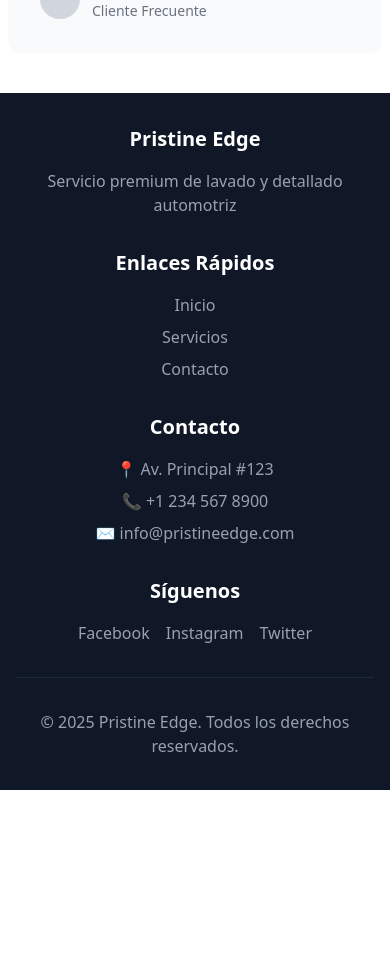
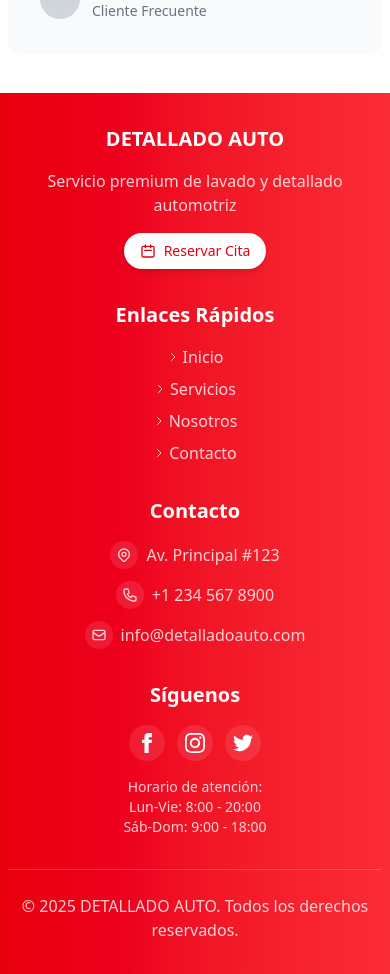
Before and after one commit to capitalcodecolmx/carwash, a React (Vite) app: page / in a window 390 px wide. Shown: the part 5157-6131 px from the top of the page. Before the commit the page ends 5947 px from the top, so only its background shows below. Built offline with nearby package versions, Linux system fonts and the light colour scheme.

Commit message:
Enhance Footer and HeroSection components with improved styling, navigation, and contact information; update branding to DETALLADO AUTO

```diff
--- a/src/components/Footer.tsx
+++ b/src/components/Footer.tsx
@@ -1,16 +1,28 @@
-import { Link } from 'react-router-dom';
+import { Link, useNavigate } from 'react-router-dom';
 
 export function Footer() {
+  const navigate = useNavigate();
+
   return (
-    <footer className="bg-gray-900 text-white">
-      <div className="container mx-auto px-4 py-8 sm:py-12">
+    <footer className="bg-gradient-to-r from-red-600 to-red-500 text-white">
+      {/* Top section with logo and newsletter */}
+      <div className="custom-container py-8 sm:py-12">
         <div className="grid grid-cols-1 sm:grid-cols-2 md:grid-cols-4 gap-8">
           {/* Company Info */}
           <div className="text-center sm:text-left">
-            <h3 className="text-xl font-bold mb-4">Pristine Edge</h3>
-            <p className="text-gray-400">
+            <h3 className="text-xl font-bold mb-4">DETALLADO AUTO</h3>
+            <p className="text-white/80">
               Servicio premium de lavado y detallado automotriz
             </p>
+            <button
+              onClick={() => navigate("/reservar")}
+              className="mt-4 bg-white text-red-600 px-4 py-2 rounded-full text-sm font-medium hover:bg-gray-100 transition-colors shadow-md inline-flex items-center gap-2"
+            >
+              <svg xmlns="http://www.w3.org/2000/svg" className="h-4 w-4" fill="none" viewBox="0 0 24 24" stroke="currentColor">
+                <path strokeLinecap="round" strokeLinejoin="round" strokeWidth={2} d="M8 7V3m8 4V3m-9 8h10M5 21h14a2 2 0 002-2V7a2 2 0 00-2-2H5a2 2 0 00-2 2v12a2 2 0 002 2z" />
+              </svg>
+              <span>Reservar Cita</span>
+            </button>
           </div>
 
           {/* Quick Links */}
@@ -18,18 +30,35 @@ export function Footer() {
             <h3 className="text-xl font-bold mb-4">Enlaces Rápidos</h3>
             <ul className="space-y-2">
               <li>
-                <Link to="/" className="text-gray-400 hover:text-white transition-colors">
-                  Inicio
+                <Link to="/" className="text-white/80 hover:text-white transition-colors inline-flex items-center gap-1">
+                  <svg xmlns="http://www.w3.org/2000/svg" className="h-3 w-3" fill="none" viewBox="0 0 24 24" stroke="currentColor">
+                    <path strokeLinecap="round" strokeLinejoin="round" strokeWidth={2} d="M9 5l7 7-7 7" />
+                  </svg>
+                  <span>Inicio</span>
                 </Link>
               </li>
               <li>
-                <Link to="/services" className="text-gray-400 hover:text-white transition-colors">
-                  Servicios
+                <Link to="/servicios" className="text-white/80 hover:text-white transition-colors inline-flex items-center gap-1">
+                  <svg xmlns="http://www.w3.org/2000/svg" className="h-3 w-3" fill="none" viewBox="0 0 24 24" stroke="currentColor">
+                    <path strokeLinecap="round" strokeLinejoin="round" strokeWidth={2} d="M9 5l7 7-7 7" />
+                  </svg>
+                  <span>Servicios</span>
                 </Link>
               </li>
               <li>
-                <Link to="/contact" className="text-gray-400 hover:text-white transition-colors">
-                  Contacto
+                <Link to="/sobre-nosotros" className="text-white/80 hover:text-white transition-colors inline-flex items-center gap-1">
+                  <svg xmlns="http://www.w3.org/2000/svg" className="h-3 w-3" fill="none" viewBox="0 0 24 24" stroke="currentColor">
+                    <path strokeLinecap="round" strokeLinejoin="round" strokeWidth={2} d="M9 5l7 7-7 7" />
+                  </svg>
+                  <span>Nosotros</span>
+                </Link>
+              </li>
+              <li>
+                <Link to="/contacto" className="text-white/80 hover:text-white transition-colors inline-flex items-center gap-1">
+                  <svg xmlns="http://www.w3.org/2000/svg" className="h-3 w-3" fill="none" viewBox="0 0 24 24" stroke="currentColor">
+                    <path strokeLinecap="round" strokeLinejoin="round" strokeWidth={2} d="M9 5l7 7-7 7" />
+                  </svg>
+                  <span>Contacto</span>
                 </Link>
               </li>
             </ul>
@@ -38,33 +67,66 @@ export function Footer() {
           {/* Contact Info */}
           <div className="text-center sm:text-left">
             <h3 className="text-xl font-bold mb-4">Contacto</h3>
-            <ul className="space-y-2 text-gray-400">
-              <li>📍 Av. Principal #123</li>
-              <li>📞 +1 234 567 8900</li>
-              <li>✉️ info@pristineedge.com</li>
+            <ul className="space-y-3 text-white/80">
+              <li className="flex items-center gap-2 justify-center sm:justify-start">
+                <div className="bg-white/10 p-1.5 rounded-full">
+                  <svg xmlns="http://www.w3.org/2000/svg" className="h-4 w-4" fill="none" viewBox="0 0 24 24" stroke="currentColor">
+                    <path strokeLinecap="round" strokeLinejoin="round" strokeWidth={2} d="M17.657 16.657L13.414 20.9a1.998 1.998 0 01-2.827 0l-4.244-4.243a8 8 0 1111.314 0z" />
+                    <path strokeLinecap="round" strokeLinejoin="round" strokeWidth={2} d="M15 11a3 3 0 11-6 0 3 3 0 016 0z" />
+                  </svg>
+                </div>
+                <span>Av. Principal #123</span>
+              </li>
+              <li className="flex items-center gap-2 justify-center sm:justify-start">
+                <div className="bg-white/10 p-1.5 rounded-full">
+                  <svg xmlns="http://www.w3.org/2000/svg" className="h-4 w-4" fill="none" viewBox="0 0 24 24" stroke="currentColor">
+                    <path strokeLinecap="round" strokeLinejoin="round" strokeWidth={2} d="M3 5a2 2 0 012-2h3.28a1 1 0 01.948.684l1.498 4.493a1 1 0 01-.502 1.21l-2.257 1.13a11.042 11.042 0 005.516 5.516l1.13-2.257a1 1 0 011.21-.502l4.493 1.498a1 1 0 01.684.949V19a2 2 0 01-2 2h-1C9.716 21 3 14.284 3 6V5z" />
+                  </svg>
+                </div>
+                <span>+1 234 567 8900</span>
+              </li>
+              <li className="flex items-center gap-2 justify-center sm:justify-start">
+                <div className="bg-white/10 p-1.5 rounded-full">
+                  <svg xmlns="http://www.w3.org/2000/svg" className="h-4 w-4" fill="none" viewBox="0 0 24 24" stroke="currentColor">
+                    <path strokeLinecap="round" strokeLinejoin="round" strokeWidth={2} d="M3 8l7.89 5.26a2 2 0 002.22 0L21 8M5 19h14a2 2 0 002-2V7a2 2 0 00-2-2H5a2 2 0 00-2 2v10a2 2 0 002 2z" />
+                  </svg>
+                </div>
+                <span>info@detalladoauto.com</span>
+              </li>
             </ul>
           </div>
 
           {/* Social Media */}
           <div className="text-center sm:text-left">
             <h3 className="text-xl font-bold mb-4">Síguenos</h3>
-            <div className="flex justify-center sm:justify-start space-x-4">
-              <a href="https://facebook.com" className="text-gray-400 hover:text-white transition-colors">
-                Facebook
+            <div className="flex justify-center sm:justify-start space-x-3">
+              <a href="https://facebook.com" className="bg-white/10 p-2 rounded-full hover:bg-white/20 transition-colors">
+                <svg xmlns="http://www.w3.org/2000/svg" className="h-5 w-5" fill="currentColor" viewBox="0 0 24 24">
+                  <path d="M9 8h-3v4h3v12h5v-12h3.642l.358-4h-4v-1.667c0-.955.192-1.333 1.115-1.333h2.885v-5h-3.808c-3.596 0-5.192 1.583-5.192 4.615v3.385z" />
+                </svg>
               </a>
-              <a href="https://instagram.com" className="text-gray-400 hover:text-white transition-colors">
-                Instagram
+              <a href="https://instagram.com" className="bg-white/10 p-2 rounded-full hover:bg-white/20 transition-colors">
+                <svg xmlns="http://www.w3.org/2000/svg" className="h-5 w-5" fill="currentColor" viewBox="0 0 24 24">
+                  <path d="M12 2.163c3.204 0 3.584.012 4.85.07 3.252.148 4.771 1.691 4.919 4.919.058 1.265.069 1.645.069 4.849 0 3.205-.012 3.584-.069 4.849-.149 3.225-1.664 4.771-4.919 4.919-1.266.058-1.644.07-4.85.07-3.204 0-3.584-.012-4.849-.07-3.26-.149-4.771-1.699-4.919-4.92-.058-1.265-.07-1.644-.07-4.849 0-3.204.013-3.583.07-4.849.149-3.227 1.664-4.771 4.919-4.919 1.266-.057 1.645-.069 4.849-.069zm0-2.163c-3.259 0-3.667.014-4.947.072-4.358.2-6.78 2.618-6.98 6.98-.059 1.281-.073 1.689-.073 4.948 0 3.259.014 3.668.072 4.948.2 4.358 2.618 6.78 6.98 6.98 1.281.058 1.689.072 4.948.072 3.259 0 3.668-.014 4.948-.072 4.354-.2 6.782-2.618 6.979-6.98.059-1.28.073-1.689.073-4.948 0-3.259-.014-3.667-.072-4.947-.196-4.354-2.617-6.78-6.979-6.98-1.281-.059-1.69-.073-4.949-.073zm0 5.838c-3.403 0-6.162 2.759-6.162 6.162s2.759 6.163 6.162 6.163 6.162-2.759 6.162-6.163c0-3.403-2.759-6.162-6.162-6.162zm0 10.162c-2.209 0-4-1.79-4-4 0-2.209 1.791-4 4-4s4 1.791 4 4c0 2.21-1.791 4-4 4zm6.406-11.845c-.796 0-1.441.645-1.441 1.44s.645 1.44 1.441 1.44c.795 0 1.439-.645 1.439-1.44s-.644-1.44-1.439-1.44z" />
+                </svg>
               </a>
-              <a href="https://twitter.com" className="text-gray-400 hover:text-white transition-colors">
-                Twitter
+              <a href="https://twitter.com" className="bg-white/10 p-2 rounded-full hover:bg-white/20 transition-colors">
+                <svg xmlns="http://www.w3.org/2000/svg" className="h-5 w-5" fill="currentColor" viewBox="0 0 24 24">
+                  <path d="M24 4.557c-.883.392-1.832.656-2.828.775 1.017-.609 1.798-1.574 2.165-2.724-.951.564-2.005.974-3.127 1.195-.897-.957-2.178-1.555-3.594-1.555-3.179 0-5.515 2.966-4.797 6.045-4.091-.205-7.719-2.165-10.148-5.144-1.29 2.213-.669 5.108 1.523 6.574-.806-.026-1.566-.247-2.229-.616-.054 2.281 1.581 4.415 3.949 4.89-.693.188-1.452.232-2.224.084.626 1.956 2.444 3.379 4.6 3.419-2.07 1.623-4.678 2.348-7.29 2.04 2.179 1.397 4.768 2.212 7.548 2.212 9.142 0 14.307-7.721 13.995-14.646.962-.695 1.797-1.562 2.457-2.549z" />
+                </svg>
               </a>
+            </div>
+            <div className="mt-4">
+              <p className="text-white/80 text-sm">Horario de atención:</p>
+              <p className="text-white/80 text-sm">Lun-Vie: 8:00 - 20:00</p>
+              <p className="text-white/80 text-sm">Sáb-Dom: 9:00 - 18:00</p>
             </div>
           </div>
         </div>
 
         {/* Copyright */}
-        <div className="border-t border-gray-800 mt-8 pt-8 text-center text-gray-400">
-          <p>© {new Date().getFullYear()} Pristine Edge. Todos los derechos reservados.</p>
+        <div className="border-t border-white/20 mt-8 pt-6 text-center text-white/80">
+          <p>© {new Date().getFullYear()} DETALLADO AUTO. Todos los derechos reservados.</p>
         </div>
       </div>
     </footer>
--- a/src/components/Hero/HeroSection.tsx
+++ b/src/components/Hero/HeroSection.tsx
@@ -12,12 +12,19 @@ export function HeroSection() {
           className="flex items-center bg-red-600 text-white px-3 sm:px-4 py-2 rounded-full w-fit mb-4 hover:bg-red-700 transition-colors"
         >
           <div className="bg-white p-1 rounded-full mr-2 flex-shrink-0">
-            <svg xmlns="http://www.w3.org/2000/svg" className="h-4 w-4 sm:h-5 sm:w-5 text-red-600" viewBox="0 0 20 20" fill="currentColor">
+            <svg
+              xmlns="http://www.w3.org/2000/svg"
+              className="h-4 w-4 sm:h-5 sm:w-5 text-red-600"
+              viewBox="0 0 20 20"
+              fill="currentColor"
+            >
               <path d="M8 16.5a1.5 1.5 0 11-3 0 1.5 1.5 0 013 0zM15 16.5a1.5 1.5 0 11-3 0 1.5 1.5 0 013 0z" />
               <path d="M3 4a1 1 0 00-1 1v10a1 1 0 001 1h1.05a2.5 2.5 0 014.9 0H10a1 1 0 001-1v-1h5.05a2.5 2.5 0 014.9 0H20a1 1 0 001-1V5a1 1 0 00-1-1H3z" />
             </svg>
           </div>
-          <span className="text-xs sm:text-sm font-medium leading-tight">Reserva un lavado de auto con el especialista más grande de España</span>
+          <span className="text-xs sm:text-sm font-medium leading-tight">
+            Reserva un lavado de auto con el especialista más grande de España
+          </span>
         </button>
 
         {/* Main Hero Section */}
@@ -26,7 +33,9 @@ export function HeroSection() {
           <div className="relative z-10">
             <div className="relative overflow-hidden">
               <h1 className="text-4xl xs:text-5xl sm:text-6xl md:text-7xl lg:text-8xl xl:text-[120px] 2xl:text-[150px] font-black leading-none tracking-tighter relative overflow-hidden">
-                <span className="bg-gradient-to-r from-black via-black to-black/80 bg-clip-text text-transparent inline-block">DETALLADO AUTO</span>
+                <span className="bg-gradient-to-r from-black via-black to-black/80 bg-clip-text text-transparent inline-block">
+                  DETALLADO AUTO
+                </span>
                 <div className="absolute inset-0 bg-gradient-to-r from-blue-400/10 via-transparent to-red-400/10 pointer-events-none"></div>
               </h1>
 
@@ -34,20 +43,40 @@ export function HeroSection() {
               <div className="absolute top-0 left-0 w-full h-full pointer-events-none">
                 {/* Mobile tags (fewer tags, different positions) */}
                 <div className="sm:hidden">
-                  <div className="absolute top-[5%] left-[5%] bg-white text-[10px] px-1.5 py-0.5 rounded-md shadow-sm">Lavado</div>
-                  <div className="absolute top-[5%] right-[5%] bg-white text-[10px] px-1.5 py-0.5 rounded-md shadow-sm">Detallado</div>
-                  <div className="absolute bottom-[10%] left-[10%] bg-white text-[10px] px-1.5 py-0.5 rounded-md shadow-sm">Pulido</div>
-                  <div className="absolute bottom-[10%] right-[10%] bg-white text-[10px] px-1.5 py-0.5 rounded-md shadow-sm">Brillo</div>
+                  <div className="absolute top-[5%] left-[5%] bg-white text-[10px] px-1.5 py-0.5 rounded-md shadow-sm">
+                    Lavado
+                  </div>
+                  <div className="absolute top-[5%] right-[5%] bg-white text-[10px] px-1.5 py-0.5 rounded-md shadow-sm">
+                    Detallado
+                  </div>
+                  <div className="absolute bottom-[10%] left-[10%] bg-white text-[10px] px-1.5 py-0.5 rounded-md shadow-sm">
+                    Pulido
+                  </div>
+                  <div className="absolute bottom-[10%] right-[10%] bg-white text-[10px] px-1.5 py-0.5 rounded-md shadow-sm">
+                    Brillo
+                  </div>
                 </div>
 
                 {/* Desktop tags (all tags, original positions) */}
                 <div className="hidden sm:block">
-                  <div className="absolute top-[10%] left-[5%] bg-white text-xs px-2 py-1 rounded-md shadow-sm">Lavado</div>
-                  <div className="absolute top-[10%] left-[30%] bg-white text-xs px-2 py-1 rounded-md shadow-sm">Cerámica</div>
-                  <div className="absolute top-[10%] right-[30%] bg-white text-xs px-2 py-1 rounded-md shadow-sm">Brillo</div>
-                  <div className="absolute top-[10%] right-[5%] bg-white text-xs px-2 py-1 rounded-md shadow-sm">Detallado</div>
-                  <div className="absolute top-[50%] left-[50%] transform -translate-x-1/2 -translate-y-1/2 bg-white text-xs px-2 py-1 rounded-md shadow-sm">Pulido</div>
-                  <div className="absolute top-[60%] right-[40%] bg-white text-xs px-2 py-1 rounded-md shadow-sm">Reparación</div>
+                  <div className="absolute top-[10%] left-[5%] bg-white text-xs px-2 py-1 rounded-md shadow-sm">
+                    Lavado
+                  </div>
+                  <div className="absolute top-[10%] left-[30%] bg-white text-xs px-2 py-1 rounded-md shadow-sm">
+                    Cerámica
+                  </div>
+                  <div className="absolute top-[10%] right-[30%] bg-white text-xs px-2 py-1 rounded-md shadow-sm">
+                    Brillo
+                  </div>
+                  <div className="absolute top-[10%] right-[5%] bg-white text-xs px-2 py-1 rounded-md shadow-sm">
+                    Detallado
+                  </div>
+                  <div className="absolute top-[50%] left-[50%] transform -translate-x-1/2 -translate-y-1/2 bg-white text-xs px-2 py-1 rounded-md shadow-sm">
+                    Pulido
+                  </div>
+                  <div className="absolute top-[60%] right-[40%] bg-white text-xs px-2 py-1 rounded-md shadow-sm">
+                    Reparación
+                  </div>
                 </div>
               </div>
             </div>
@@ -66,45 +95,63 @@ export function HeroSection() {
             <div className="absolute bottom-2 xs:bottom-3 sm:bottom-4 md:bottom-6 left-2 xs:left-3 sm:left-4 md:left-6 right-2 xs:right-3 sm:right-4 md:right-6 z-20 flex flex-col sm:flex-row gap-2 xs:gap-3 sm:gap-4">
               {/* Left Box */}
               <div className="bg-white p-2 xs:p-3 sm:p-4 rounded-lg xs:rounded-xl shadow-lg sm:w-1/3 order-2 sm:order-1">
-                <h3 className="font-bold text-xs xs:text-sm sm:text-base leading-tight">Nuestros Clientes son la parte más importante de nuestro negocio</h3>
+                <h3 className="font-bold text-xs xs:text-sm sm:text-base leading-tight">
+                  Nuestros Clientes son la parte más importante de nuestro
+                  negocio
+                </h3>
                 <div className="flex items-center mt-1 xs:mt-2 sm:mt-3">
                   <button
                     onClick={() => navigate("/sobre-nosotros")}
                     className="text-xs xs:text-sm font-medium flex items-center hover:text-red-600 transition-colors"
                   >
                     <span>Leer Más</span>
-                    <svg xmlns="http://www.w3.org/2000/svg" className="h-3 w-3 xs:h-4 xs:w-4 ml-1" viewBox="0 0 20 20" fill="currentColor">
-                      <path fillRule="evenodd" d="M12.293 5.293a1 1 0 011.414 0l4 4a1 1 0 010 1.414l-4 4a1 1 0 01-1.414-1.414L14.586 11H3a1 1 0 110-2h11.586l-2.293-2.293a1 1 0 010-1.414z" clipRule="evenodd" />
+                    <svg
+                      xmlns="http://www.w3.org/2000/svg"
+                      className="h-3 w-3 xs:h-4 xs:w-4 ml-1"
+                      viewBox="0 0 20 20"
+                      fill="currentColor"
+                    >
+                      <path
+                        fillRule="evenodd"
+                        d="M12.293 5.293a1 1 0 011.414 0l4 4a1 1 0 010 1.414l-4 4a1 1 0 01-1.414-1.414L14.586 11H3a1 1 0 110-2h11.586l-2.293-2.293a1 1 0 010-1.414z"
+                        clipRule="evenodd"
+                      />
                     </svg>
                   </button>
                 </div>
               </div>
 
-              {/* Middle Box - Hidden on small screens, visible on medium and up */}
-              <div className="hidden sm:flex bg-white p-2 xs:p-3 sm:p-4 rounded-lg xs:rounded-xl shadow-lg w-1/3 items-center justify-center order-1 sm:order-2">
-                <img
-                  src="https://images.unsplash.com/photo-1583121274602-3e2820c69888?ixlib=rb-4.0.3&auto=format&fit=crop&w=200&h=200&q=80"
-                  alt="Logo Mercedes"
-                  className="w-full h-auto max-h-12 sm:max-h-16 md:max-h-20 object-contain"
-                />
-              </div>
-
               {/* Right Box */}
               <div className="bg-white p-2 xs:p-3 sm:p-4 rounded-lg xs:rounded-xl shadow-lg sm:w-1/3 order-3">
-                <p className="text-[10px] xs:text-xs leading-tight mb-1 xs:mb-2">Nuestros profesionales proporcionan un detallado completo, interior y limpieza profunda</p>
+                <p className="text-[10px] xs:text-xs leading-tight mb-1 xs:mb-2">
+                  Nuestros profesionales proporcionan un detallado completo,
+                  interior y limpieza profunda
+                </p>
                 <div className="mt-1 xs:mt-2">
-                  <div className="text-[10px] xs:text-xs text-gray-500 mb-0.5 xs:mb-1">100% clientes satisfechos</div>
+                  <div className="text-[10px] xs:text-xs text-gray-500 mb-0.5 xs:mb-1">
+                    100% clientes satisfechos
+                  </div>
                   <div className="flex items-center">
-                    <span className="text-2xl xs:text-3xl sm:text-4xl md:text-5xl font-bold">4.6</span>
+                    <span className="text-2xl xs:text-3xl sm:text-4xl md:text-5xl font-bold">
+                      4.6
+                    </span>
                     <div className="ml-1 xs:ml-2">
                       <div className="flex text-yellow-400">
                         {[...Array(5)].map((_, i) => (
-                          <svg key={i} xmlns="http://www.w3.org/2000/svg" className="h-2 w-2 xs:h-3 xs:w-3 sm:h-4 sm:w-4" viewBox="0 0 20 20" fill="currentColor">
+                          <svg
+                            key={i}
+                            xmlns="http://www.w3.org/2000/svg"
+                            className="h-2 w-2 xs:h-3 xs:w-3 sm:h-4 sm:w-4"
+                            viewBox="0 0 20 20"
+                            fill="currentColor"
+                          >
                             <path d="M9.049 2.927c.3-.921 1.603-.921 1.902 0l1.07 3.292a1 1 0 00.95.69h3.462c.969 0 1.371 1.24.588 1.81l-2.8 2.034a1 1 0 00-.364 1.118l1.07 3.292c.3.921-.755 1.688-1.54 1.118l-2.8-2.034a1 1 0 00-1.175 0l-2.8 2.034c-.784.57-1.838-.197-1.539-1.118l1.07-3.292a1 1 0 00-.364-1.118L2.98 8.72c-.783-.57-.38-1.81.588-1.81h3.461a1 1 0 00.951-.69l1.07-3.292z" />
                           </svg>
                         ))}
                       </div>
-                      <div className="text-[10px] xs:text-xs text-gray-500">8,520 reseñas</div>
+                      <div className="text-[10px] xs:text-xs text-gray-500">
+                        8,520 reseñas
+                      </div>
                     </div>
                   </div>
                 </div>
```
